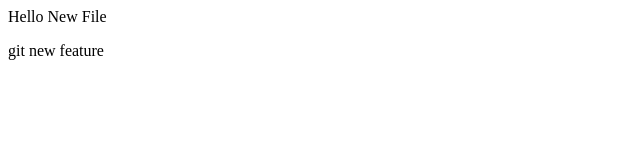
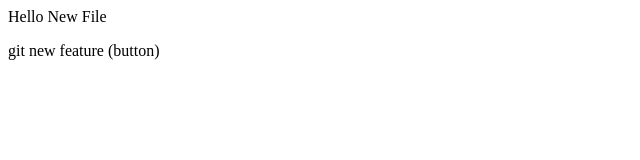
Before and after one commit to kiran779600/LocalRepo, a plain HTML site: page index.html in a window 1280 px wide. Shown: the full height of the page, 0-640 px from the left. Drawn offline with Linux system fonts and the light colour scheme.

```diff
--- a/index.html
+++ b/index.html
@@ -1,2 +1,2 @@
 <p>Hello New File</p>
-<p>git new feature</p>
+<p>git new feature (button)</p>
```
